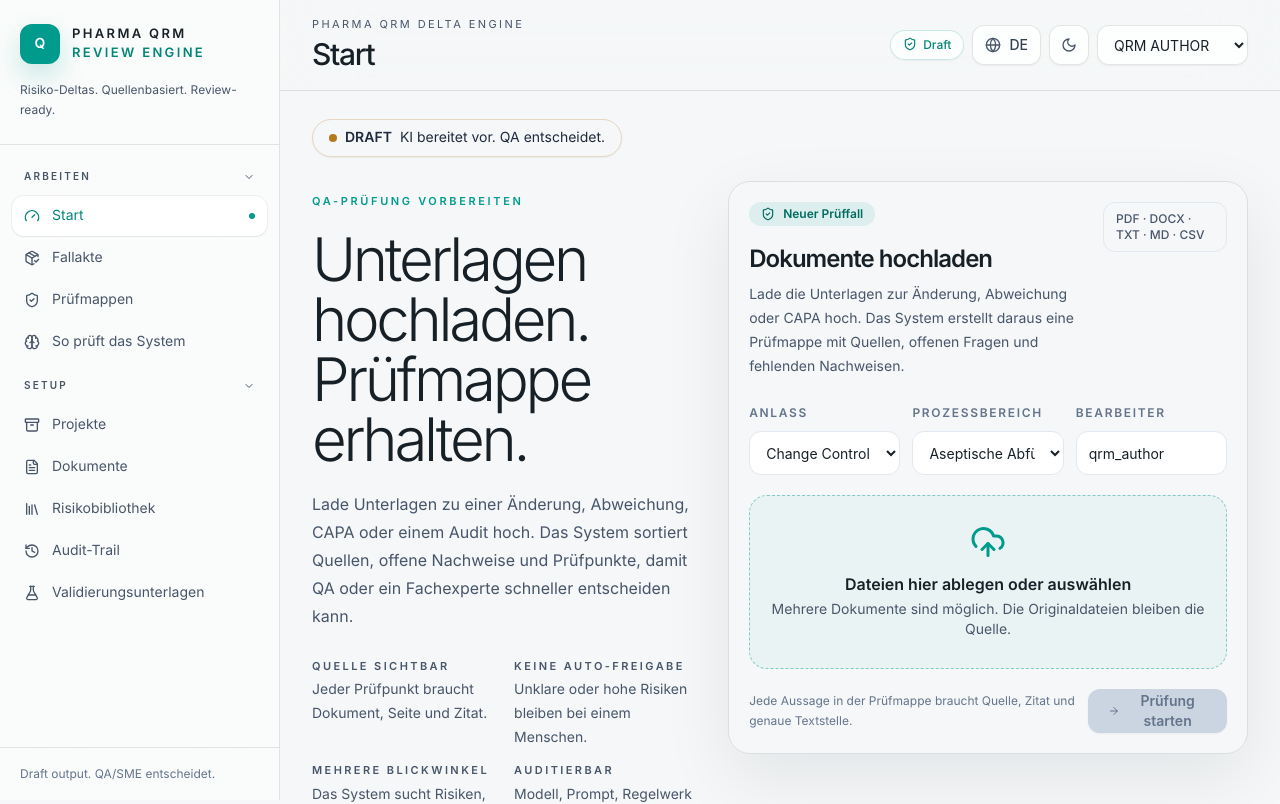
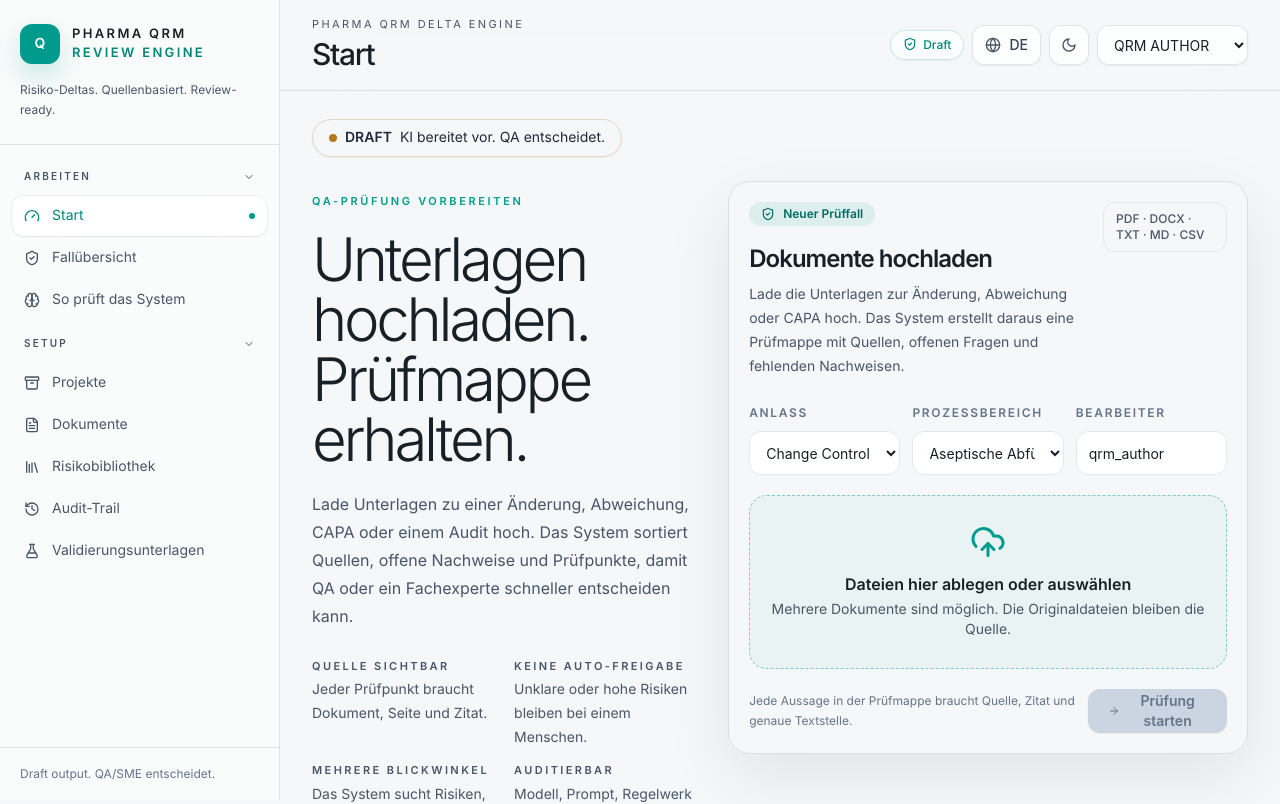
Before and after one commit to Fliegenbart/QRM-Delta-Factory, a Next.js app: page / in a window 1280 px wide. Shown: the top 804 px of the page. Built offline with nearby package versions, Linux system fonts and the light colour scheme.

Commit message:
Clarify review case navigation

```diff
--- a/app/[section]/page.tsx
+++ b/app/[section]/page.tsx
@@ -1,6 +1,10 @@
+import { redirect } from "next/navigation";
 import { AppShell } from "@/src/components/app-shell";
 
 export default async function SectionPage({ params }: { params: Promise<{ section: string }> }) {
   const { section } = await params;
+  if (section === "case-workspace") {
+    redirect("/review-ui");
+  }
   return <AppShell section={section} />;
 }
--- a/src/components/app-shell.tsx
+++ b/src/components/app-shell.tsx
@@ -17,7 +17,6 @@ import {
   Library,
   Menu,
   Moon,
-  PackageCheck,
   SearchCheck,
   ShieldCheck,
   Sun,
@@ -38,7 +37,6 @@ const navCategories: NavCategory[] = [
     nameKey: "nav.category.workspace",
     items: [
       ["dashboard", "nav.dashboard", Gauge],
-      ["case-workspace", "nav.caseWorkspace", PackageCheck],
       ["review-ui", "nav.backendReview", ShieldCheck],
       ["ai-architecture", "nav.aiArchitecture", Brain],
     ],
@@ -374,10 +372,18 @@ function DashboardSection() {
 function CaseWorkspaceSection() {
   return (
     <div className="grid gap-6 xl:grid-cols-[1fr_0.8fr]">
-      <Panel title="Fallakte">
+      <Panel title="Fallübersicht">
         <EmptyState
-          title="Kein Fall geladen"
-          text="Die Fallakte zeigt Inhalte, sobald auf der Startseite ein Prüffall angelegt und analysiert wurde."
+          title="Fallübersicht öffnen"
+          text="Alle angelegten Prüffälle liegen in der Fallübersicht. Von dort öffnest du entweder den Fall selbst oder seine Prüfmappe."
+          action={
+            <Link
+              href="/review-ui"
+              className="inline-flex h-10 items-center rounded-xl bg-teal px-4 text-sm font-semibold text-white"
+            >
+              Zur Fallübersicht
+            </Link>
+          }
         />
       </Panel>
       <Panel title="Import-Pfad">
@@ -395,16 +401,16 @@ function CaseWorkspaceSection() {
 
 function ReviewEntrySection() {
   return (
-    <Panel title="Prüfmappen">
+    <Panel title="Fallübersicht">
       <EmptyState
         title="Keine Demo-Fälle mehr"
-        text="Lege auf der Startseite einen echten Prüffall an. Danach erscheint hier die Prüfmappe."
+        text="Lege auf der Startseite einen echten Prüffall an. Danach erscheint hier der Fall mit Link zur Prüfmappe."
         action={
           <Link
             href="/review-ui"
             className="inline-flex h-10 items-center rounded-xl bg-teal px-4 text-sm font-semibold text-white"
           >
-            Backend-Liste öffnen
+            Fallübersicht öffnen
           </Link>
         }
       />
--- a/src/lib/i18n.tsx
+++ b/src/lib/i18n.tsx
@@ -23,9 +23,9 @@ export const translations = {
 
   // Navigation Items
   "nav.dashboard": { de: "Start", en: "Start" },
-  "nav.caseWorkspace": { de: "Fallakte", en: "Case Workspace" },
+  "nav.caseWorkspace": { de: "Fallübersicht", en: "Case Overview" },
   "nav.aiArchitecture": { de: "So prüft das System", en: "AI Architecture" },
-  "nav.backendReview": { de: "Prüfmappen", en: "Review Packs" },
+  "nav.backendReview": { de: "Fallübersicht", en: "Case Overview" },
   "nav.projects": { de: "Projekte", en: "Projects" },
   "nav.documents": { de: "Dokumente", en: "Documents" },
   "nav.sourceSnippets": { de: "Quellausschnitte", en: "Source Snippets" },
--- a/src/lib/review-ui.ts
+++ b/src/lib/review-ui.ts
@@ -40,13 +40,13 @@ export const consultantReviewCopy = {
   workspaceDescription:
     "Unterlagen rein. Prüfmappe raus. Ein Mensch entscheidet.",
   nav: {
-    cockpit: "Fallakte",
-    packages: "Prüfmappen"
+    cockpit: "Fallübersicht",
+    packages: "Fallübersicht"
   },
   list: {
-    title: "Prüfmappen",
+    title: "Fallübersicht",
     empty:
-      "Noch kein echter Prüffall vorhanden. Lade auf der Startseite Unterlagen hoch, dann erscheint hier die Prüfmappe.",
+      "Noch kein echter Prüffall vorhanden. Lade auf der Startseite Unterlagen hoch, dann erscheint hier der Fall.",
     loadErrorPrefix: "Backend nicht erreichbar",
     columns: {
       package: "Prüffall",
```
Also changed, not shown: 1 other file (tests, documents, lock files or other folders).
